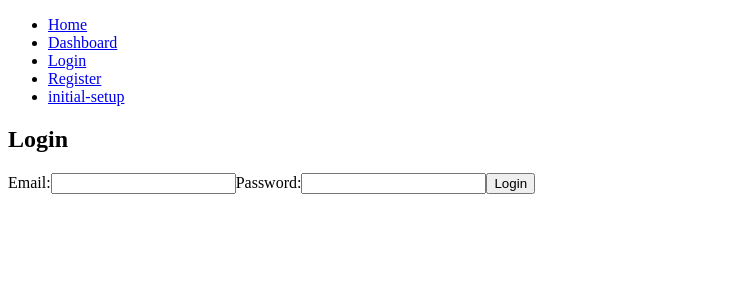
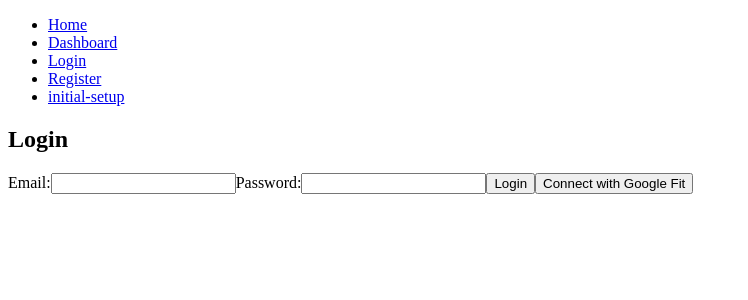
Before and after one commit to YuvalItzhaki/health-advisor, a React (Vite) app: page /login in a window 1280 px wide. Shown: the top 300 px of the page, without its empty margins (0-748 px from the left). Built offline with nearby package versions, Linux system fonts and the light colour scheme; what flux would draw is missing.

Commit message:
Massive changes with google login

```diff
--- a/package.json
+++ b/package.json
@@ -14,8 +14,12 @@
     "axios": "^1.7.5",
     "eventemitter3": "^5.0.1",
     "flux": "^4.0.4",
+    "gapi-script": "^1.2.0",
+    "js-cookie": "^3.0.5",
+    "process": "^0.11.10",
     "react": "^18.3.1",
     "react-dom": "^18.3.1",
+    "react-google-login": "^5.2.2",
     "react-redux": "^9.1.2",
     "react-router-dom": "^6.26.1",
     "recharts": "^2.12.7",
--- a/src/actions/UserActions.js
+++ b/src/actions/UserActions.js
@@ -1,4 +1,5 @@
 import AppDispatcher from '../dispatcher/dispatcher';
+import Cookies from 'js-cookie';
 
 const UserActions = {
   updateUser(user) {
@@ -13,6 +14,7 @@ const UserActions = {
   logout() {
     // Clear user data from localStorage on logout
     localStorage.removeItem('user');
+    Cookies.remove('googleId');
 
     AppDispatcher.dispatch({
       actionType: 'LOGOUT'
--- /dev/null
+++ b/src/components/GoogleFitButton.jsx
@@ -0,0 +1,16 @@
+import React from 'react';
+
+function GoogleFitButton() {
+  const handleGoogleLogin = () => {
+    // Redirect to the backend Google OAuth route
+    window.location.href = 'http://localhost:5001/api/auth/google'; // Update this to match your backend route
+  };
+
+  return (
+    <button onClick={handleGoogleLogin}>
+      Connect with Google Fit
+    </button>
+  );
+}
+
+export default GoogleFitButton;
--- a/src/components/Header.jsx
+++ b/src/components/Header.jsx
@@ -39,8 +39,10 @@ function Header({ profilePicture }) {
 
   const handleLogout = () => {
     UserActions.logout();  // Call the logout action
+    localStorage.removeItem('authToken')
     navigate('/login');  // Navigate to the login page
   };
+
 
   return (
     <header className="dashboard-header">
--- a/src/components/InitialSetup.jsx
+++ b/src/components/InitialSetup.jsx
@@ -4,13 +4,13 @@ import HeightForm from './HeightForm';
 import axios from 'axios';
 import { useNavigate } from 'react-router-dom';
 import userStoreInstance from '../stores/UserStore';
+import Cookies from 'js-cookie';
 
 function InitialSetup() {
-
-  // const user = userStoreInstance.getUser();
-  // const userId = user ? user.userId : null;  // Get only the userId from the user object
+  // Get user data from UserStore, localStorage, and Cookies
   const storedUser = JSON.parse(localStorage.getItem('user')); // Parse the user from localStorage
   const userId = userStoreInstance.getUser()?.userId || (storedUser ? storedUser._id : null);
+  const googleId = Cookies.get('googleId'); // Google ID from cookies
 
   const [weightValue, setWeightValue] = useState(''); // For storing a single weight input
   const [heightValue, setHeightValue] = useState(''); // For storing a single height input
@@ -28,7 +28,8 @@ function InitialSetup() {
     try {
       // Send a single POST request with all the data
       const response = await axios.post('http://localhost:5001/api/health/setup', {
-        userId,
+        userId: userId || undefined,  // If the user has a userId, pass it
+        googleId: googleId || undefined,  // If the user logged in with Google, pass googleId
         weights,
         heights,
         age,
@@ -36,7 +37,7 @@ function InitialSetup() {
       });
 
       console.log('Initial setup data saved:', response.data);
-      navigate('/dashboard');
+      navigate('/dashboard'); // Navigate to the dashboard after saving
     } catch (error) {
       console.error('Error saving initial setup data:', error);
     }
--- a/src/components/Login.jsx
+++ b/src/components/Login.jsx
@@ -2,7 +2,8 @@ import React, { useState } from 'react';
 import axios from 'axios';
 import { useAuth } from '../context/AuthContext'; // Adjust the path as necessary
 import { useNavigate } from 'react-router-dom';
-import  UserActions  from '../actions/UserActions'
+import  UserActions  from '../actions/UserActions';
+import GoogleFitButton from '../components/GoogleFitButton';
 
 function Login() {
   const [email, setEmail] = useState('');
@@ -15,6 +16,7 @@ function Login() {
     try {
       const response = await axios.post('http://localhost:5001/api/auth/login', { email, password });
       const userData = response.data;
+      console.log('userData is: ', userData)
 
       if (userData) {
         // Save user data to localStorage
@@ -53,6 +55,9 @@ function Login() {
           required
         />
         <button type="submit">Login</button>
+        <GoogleFitButton/>
+        {/* <GoogleLoginComponent /> */}
+
       </form>
     </div>
   );
```
Also changed, not shown: src/App.jsx (+21 -2 lines), 2 other files (tests, documents, lock files or other folders).
